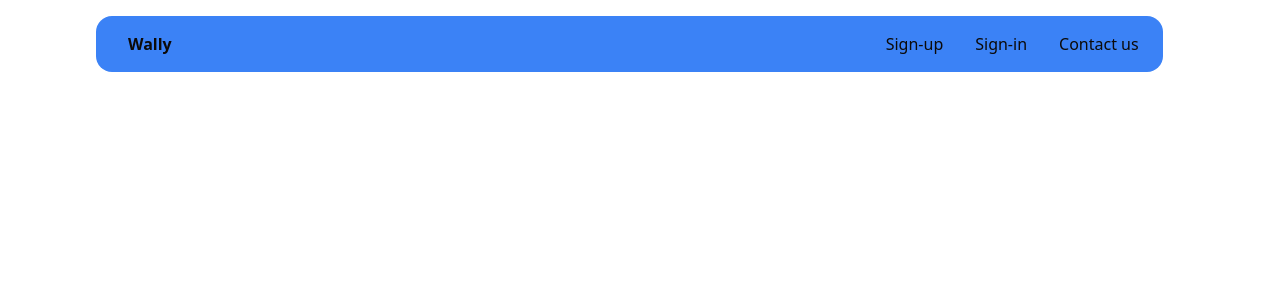
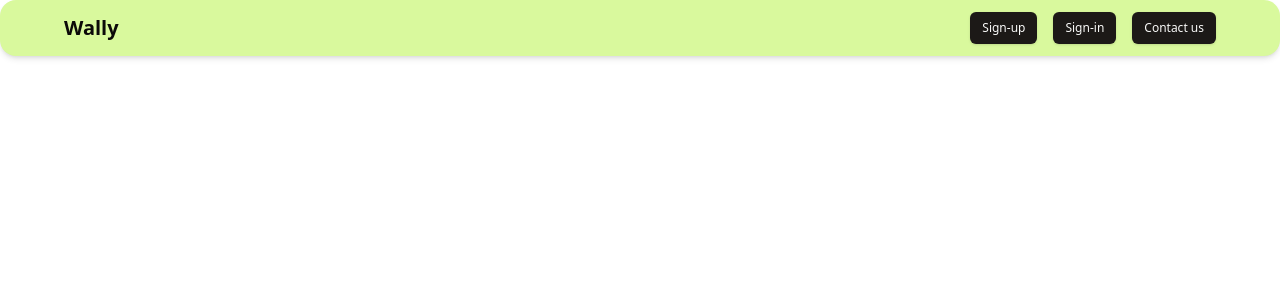
Before and after one commit to Infernario1130/WalletApp, a React (Vite) app in the folder frontend/: page / in a window 1280 px wide. Shown: the top 300 px of the page. Built offline with nearby package versions, Linux system fonts and the light colour scheme.

Commit message:
Add AppBar

```diff
--- a/frontend/src/components/ui/AppBar.jsx
+++ b/frontend/src/components/ui/AppBar.jsx
@@ -1,16 +1,40 @@
-
+import { useState } from "react"
+import { Button } from "@/components/ui/button"
+import { Menu, X } from "lucide-react"
 
 export function AppBar() {
-    return(
-        <div className="bg-blue-500 w-5/6 h-14 mt-4 mx-24 rounded-2xl flex justify-between">
-            <div className=" font-bold mx-8 my-4">
-                    Wally
-             </div>
-         <div className="my-4 mr-6 flex justify-around">
-            <div className="mr-8">Sign-up</div>
-             <div className="mr-8">Sign-in</div>
-             <div>Contact us</div>
-         </div>
-         </div>
-        )
-    }
+  const [open, setOpen] = useState(false)
+
+  return (
+    <header className="bg-lime-200 w-full px-4 py-3 rounded-2xl shadow-md">
+      <div className="max-w-6xl mx-auto flex items-center justify-between">
+
+        {/* Logo */}
+        <div className="text-xl font-bold">Wally</div>
+
+        {/* Desktop Navigation */}
+        <nav className="hidden md:flex items-center space-x-4">
+          <Button size="sm">Sign-up</Button>
+          <Button size="sm">Sign-in</Button>
+          <Button size="sm">Contact us</Button>
+        </nav>
+
+        {/* Mobile Hamburger */}
+        <div className="md:hidden">
+          <button onClick={() => setOpen(!open)} aria-label="Toggle Menu">
+            {open ? <X className="w-6 h-6" /> : <Menu className="w-6 h-6" />}
+          </button>
+        </div>
+      </div>
+
+      {/* Mobile Dropdown Menu */}
+      {open && (
+        <div className="flex flex-col items-center gap-3 mt-4 md:hidden">
+          <Button size="sm" className="w-11/12 max-w-xs">Sign-up</Button>
+          <Button size="sm" className="w-11/12 max-w-xs">Sign-in</Button>
+          <Button size="sm" className="w-11/12 max-w-xs">Contact us</Button>
+        </div>
+      )}
+    </header>
+  )
+}
--- a/frontend/src/components/ui/button.jsx
+++ b/frontend/src/components/ui/button.jsx
@@ -14,7 +14,7 @@ const buttonVariants = cva(
         destructive:
           "bg-destructive text-destructive-foreground shadow-sm hover:bg-destructive/90",
         outline:
-          "border border-input bg-background shadow-sm hover:bg-accent hover:text-accent-foreground",
+          "border border-input bg-background shadow-sm hover:bg-accent hover:text-accent-foregrounds",
         secondary:
           "bg-secondary text-secondary-foreground shadow-sm hover:bg-secondary/80",
         ghost: "hover:bg-accent hover:text-accent-foreground",
```
